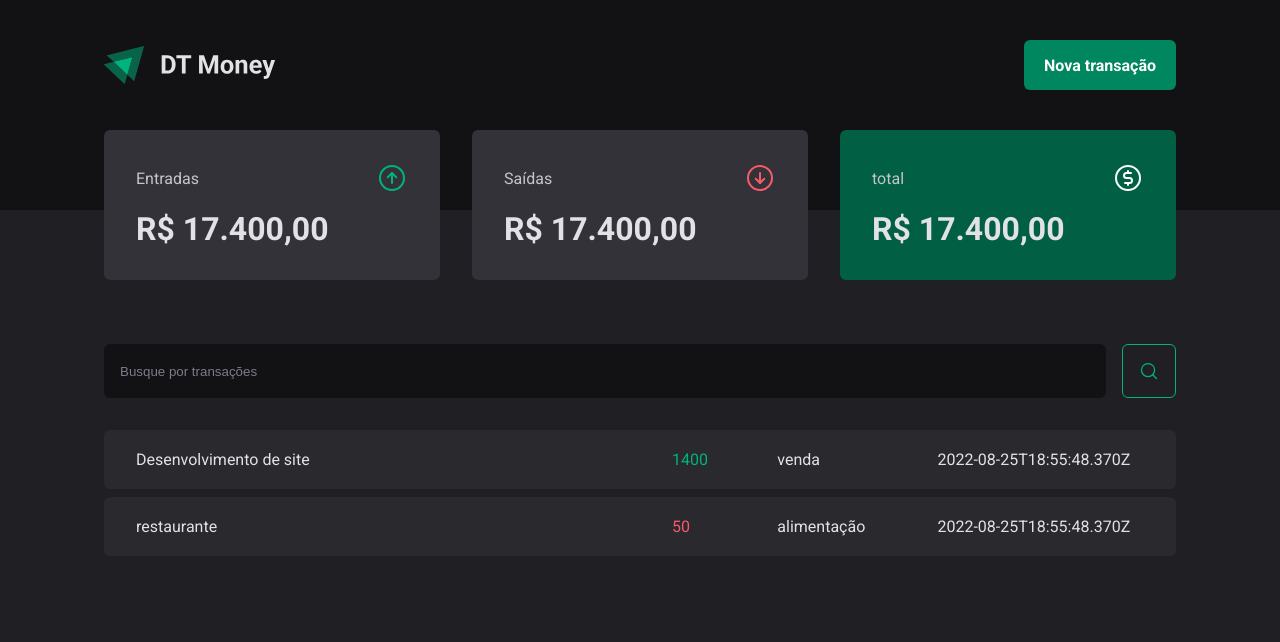
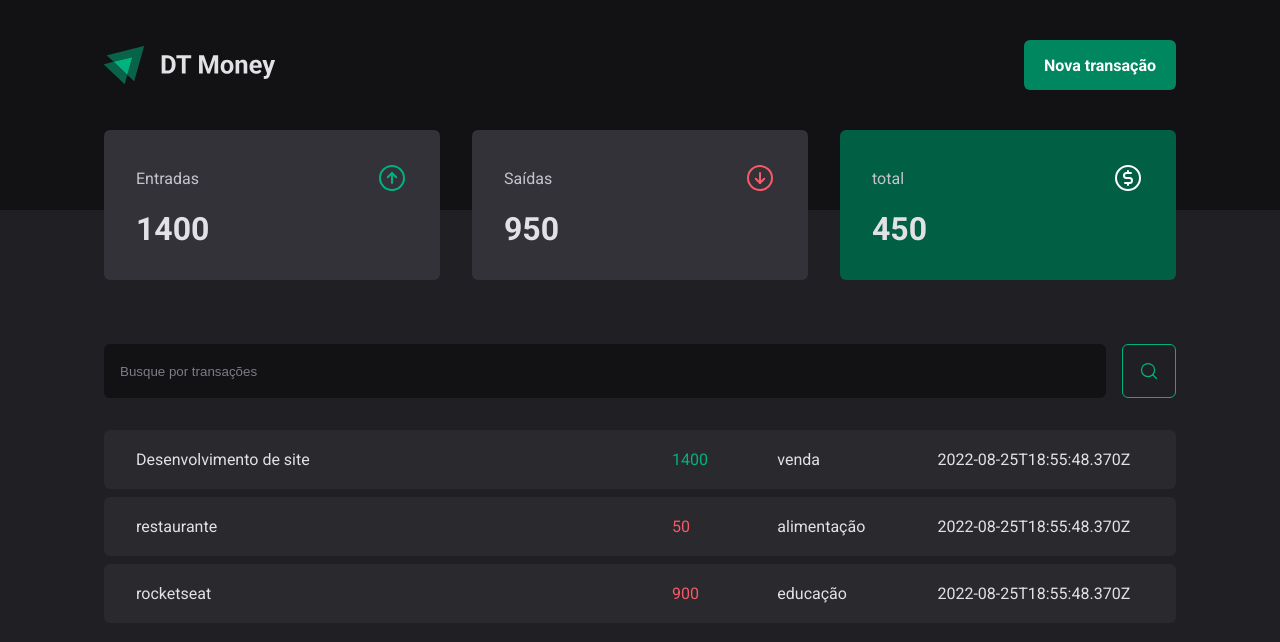
Before and after one commit to mujapira/my-finances, a React (Vite) app: page / in a window 1280 px wide. Shown: the top 642 px of the page. Built offline with nearby package versions, Linux system fonts and the light colour scheme; data requests are answered from the project's data file.

Commit message:
feat: dynamic summary values

```diff
--- a/server.json
+++ b/server.json
@@ -15,6 +15,14 @@
       "category": "alimentação",
       "price": 50,
       "createdAt": "2022-08-25T18:55:48.370Z"
+    },
+    {
+      "id": 3,
+      "description": "rocketseat",
+      "type": "outcome",
+      "category": "educação",
+      "price": 900,
+      "createdAt": "2022-08-25T18:55:48.370Z"
     }
   ]
 }
--- a/src/components/Summary/index.tsx
+++ b/src/components/Summary/index.tsx
@@ -10,6 +10,24 @@
 export function Summary() {
   const { transactions } = useContext(TransactionsContext);
 
+  const summary = transactions.reduce(
+    (acc, transaction) => {
+      if (transaction.type === "income") {
+        acc.income += transaction.price;
+        acc.total += transaction.price;
+      } else {
+        acc.outcome += transaction.price;
+        acc.total -= transaction.price;
+      }
+      return acc;
+    },
+    {
+      income: 0,
+      outcome: 0,
+      total: 0,
+    }
+  );
+
   return (
     <SummaryContainer>
       <SummaryCard>
@@ -17,7 +35,7 @@
           <span>Entradas</span>
           <ArrowCircleUp size={32} color="#00b37e" />
         </header>
-        <strong>R$ 17.400,00</strong>
+        <strong>{summary.income}</strong>
       </SummaryCard>
 
       <SummaryCard>
@@ -25,7 +43,7 @@
           <span>Saídas</span>
           <ArrowCircleDown size={32} color="#f75a68" />
         </header>
-        <strong>R$ 17.400,00</strong>
+        <strong>{summary.outcome}</strong>
       </SummaryCard>
 
       <SummaryCard variant="green">
@@ -33,7 +51,7 @@
           <span>total</span>
           <CurrencyCircleDollar size={32} color="#fff" />
         </header>
-        <strong>R$ 17.400,00</strong>
+        <strong>{summary.total}</strong>
       </SummaryCard>
     </SummaryContainer>
   );
```
